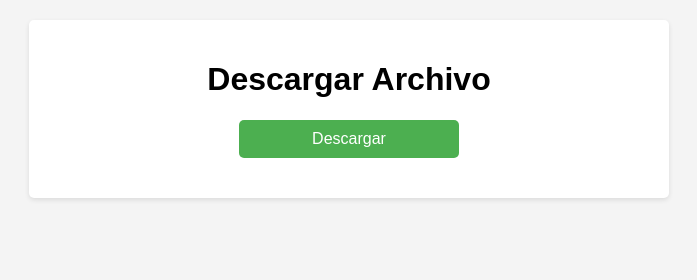
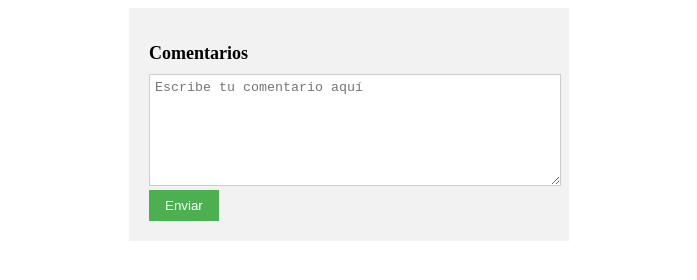
Before and after one commit to Orlando43claro/Slide, a plain HTML site: page index.html in a window 1280 px wide. Shown: the whole page, without its empty margins (291-988 px from the left). Drawn offline with Linux system fonts and the light colour scheme.

Commit message:
Update index.html

```diff
--- a/index.html
+++ b/index.html
@@ -1,51 +1,123 @@
 <!DOCTYPE html>
 <html>
 <head>
-  <meta charset="UTF-8">
-  <title>Página de Descarga</title>
+  <title>Caja de Comentarios</title>
+  <link rel="stylesheet" type="text/css" href="styles.css">
   <style>
-    body {
-      font-family: Arial, sans-serif;
-      background-color: #f4f4f4;
-      margin: 0;
-      padding: 0;
+    .comment-box {
+  width: 400px;
+  margin: 0 auto;
+  padding: 20px;
+  background-color: #f2f2f2;
 }
 
-    .container {
-      max-width: 600px;
-      margin: 20px auto;
-      padding: 20px;
-      background-color: #fff;
-      border-radius: 5px;
-      box-shadow: 0 2px 5px rgba(0, 0, 0, 0.1);
+h2 {
+  font-size: 18px;
+  margin-bottom: 10px;
 }
 
-    h1 {
-      text-align: center;
+#comments-container {
+  margin-bottom: 10px;
 }
 
-    .download-button {
-      display: block;
-      width: 200px;
-      margin: 20px auto;
-      padding: 10px;
-      text-align: center;
-      background-color: #4caf50;
-      color: #fff;
-      text-decoration: none;
-      border-radius: 5px;
-      transition: background-color 0.3s ease;
+.comment {
+  margin-bottom: 10px;
+  padding-bottom: 10px;
+  border-bottom: 1px solid #ccc;
 }
 
-    .download-button:hover {
+.comment-text {
+  margin-bottom: 5px;
+}
+
+.comment-info {
+  color: #666;
+  font-size: 12px;
+}
+
+#comment-form textarea {
+  width: 100%;
+  height: 100px;
+  padding: 5px;
+  border: 1px solid #ccc;
+  resize: vertical;
+}
+
+#comment-form button {
+  padding: 8px 16px;
+  background-color: #4caf50;
+  color: white;
+  border: none;
+  cursor: pointer;
+}
+
+#comment-form button:hover {
   background-color: #45a049;
 }
+
+
+
  </style>
 </head>
 <body>
-  <div class="container">
-    <h1>Descargar Archivo</h1>
-    <a class="download-button" href="ruta_del_archivo">Descargar</a>
+  <div class="comment-box">
+    <h2>Comentarios</h2>
+    <div id="comments-container"></div>
+    <form id="comment-form">
+      <textarea id="comment-input" placeholder="Escribe tu comentario aquí"></textarea>
+      <button type="submit">Enviar</button>
+    </form>
   </div>
+
+  <script src="script.js">
+
+  document.getElementById("comment-form").addEventListener("submit", function(event) {
+  event.preventDefault(); // Evita el envío del formulario
+
+  var commentInput = document.getElementById("comment-input");
+  var commentText = commentInput.value;
+
+  if (commentText !== "") {
+    var commentContainer = document.getElementById("comments-container");
+
+    var commentDiv = document.createElement("div");
+    commentDiv.classList.add("comment");
+
+    var commentTextElement = document.createElement("p");
+    commentTextElement.classList.add("comment-text");
+    commentTextElement.textContent = commentText;
+
+    var commentInfoElement = document.createElement("p");
+    commentInfoElement.classList.add("comment-info");
+    commentInfoElement.textContent = "Por Usuario - " + getCurrentDate();
+
+    commentDiv.appendChild(commentTextElement);
+    commentDiv.appendChild(commentInfoElement);
+    commentContainer.appendChild(commentDiv);
+
+    commentInput.value = ""; // Limpiar el campo de comentario
+  }
+});
+
+function getCurrentDate() {
+  var date = new Date();
+  var day = date.getDate();
+  var month = date.getMonth() + 1;
+  var year = date.getFullYear();
+
+  return day + " de " + getMonthName(month) + ", " + year;
+}
+
+function getMonthName(month) {
+  var monthNames = [
+    "enero", "febrero", "marzo", "abril", "mayo", "junio",
+    "julio", "agosto", "septiembre", "octubre", "noviembre", "diciembre"
+  ];
+
+  return monthNames[month - 1];
+}
+
+
+  </script>
 </body>
 </html>
```
Lines whose indentation alone changed are shown as unchanged.
